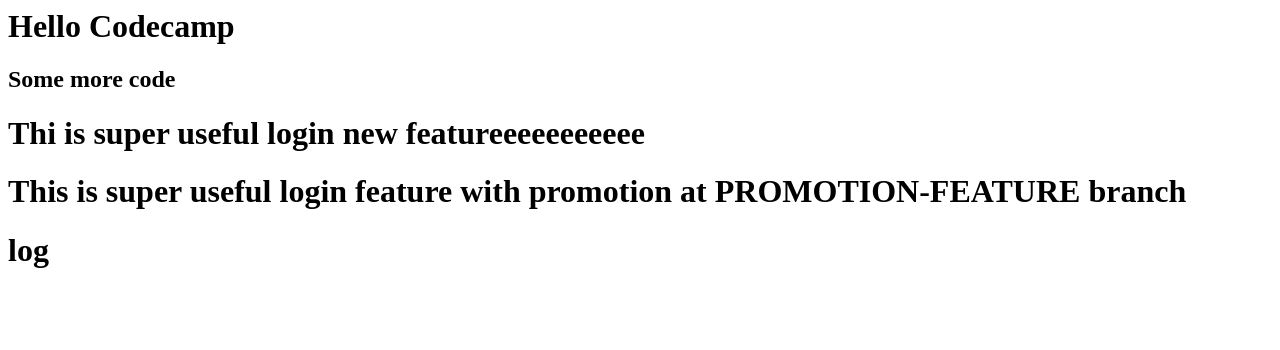
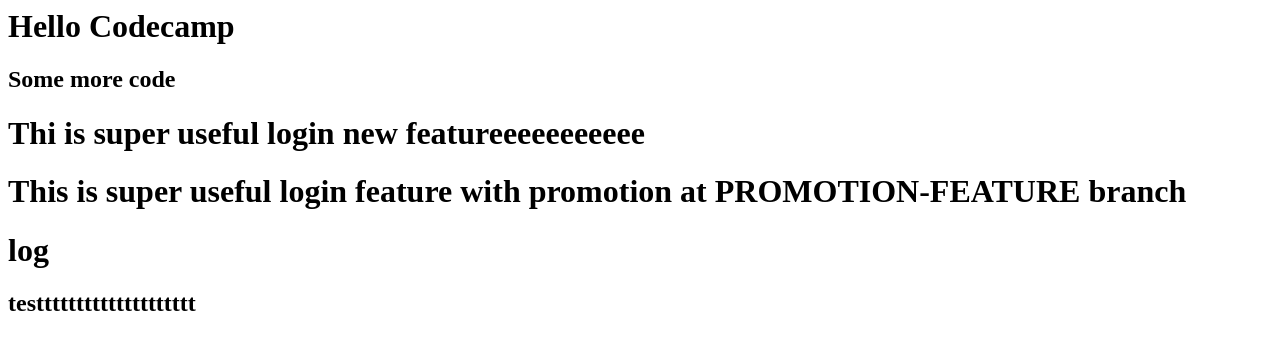
Before and after one commit to Notezaaa0008/learn-git-test, a plain HTML site: page index.html in a window 1280 px wide. Drawn offline with Linux system fonts and the light colour scheme.

Commit message:
my featur

```diff
--- a/index.html
+++ b/index.html
@@ -6,3 +6,5 @@
 <h1>This is super useful login feature with promotion at PROMOTION-FEATURE branch</h1>
 
 <h1>log</h1>
+
+<h2>testttttttttttttttttttt</h2>
```
